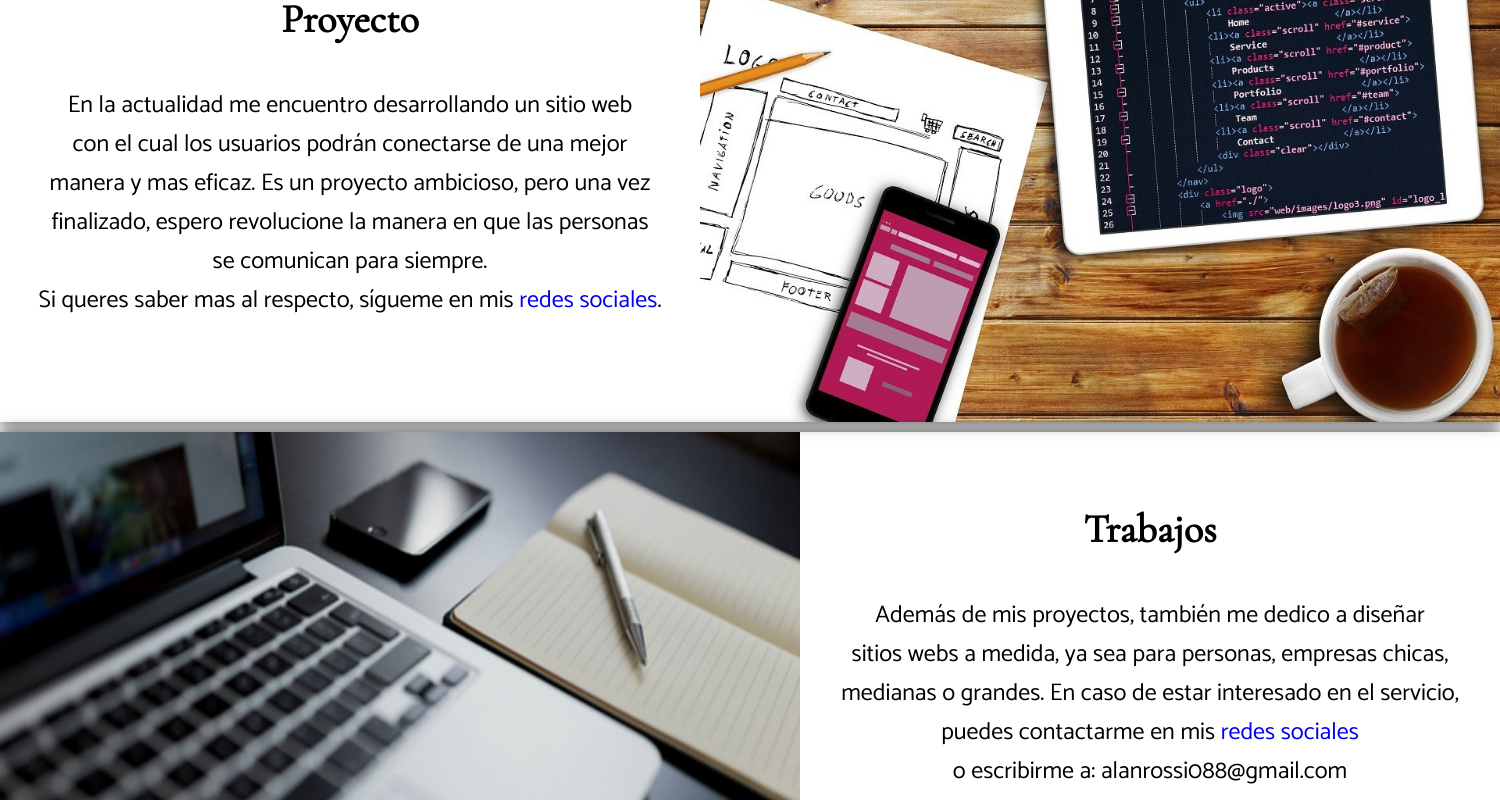
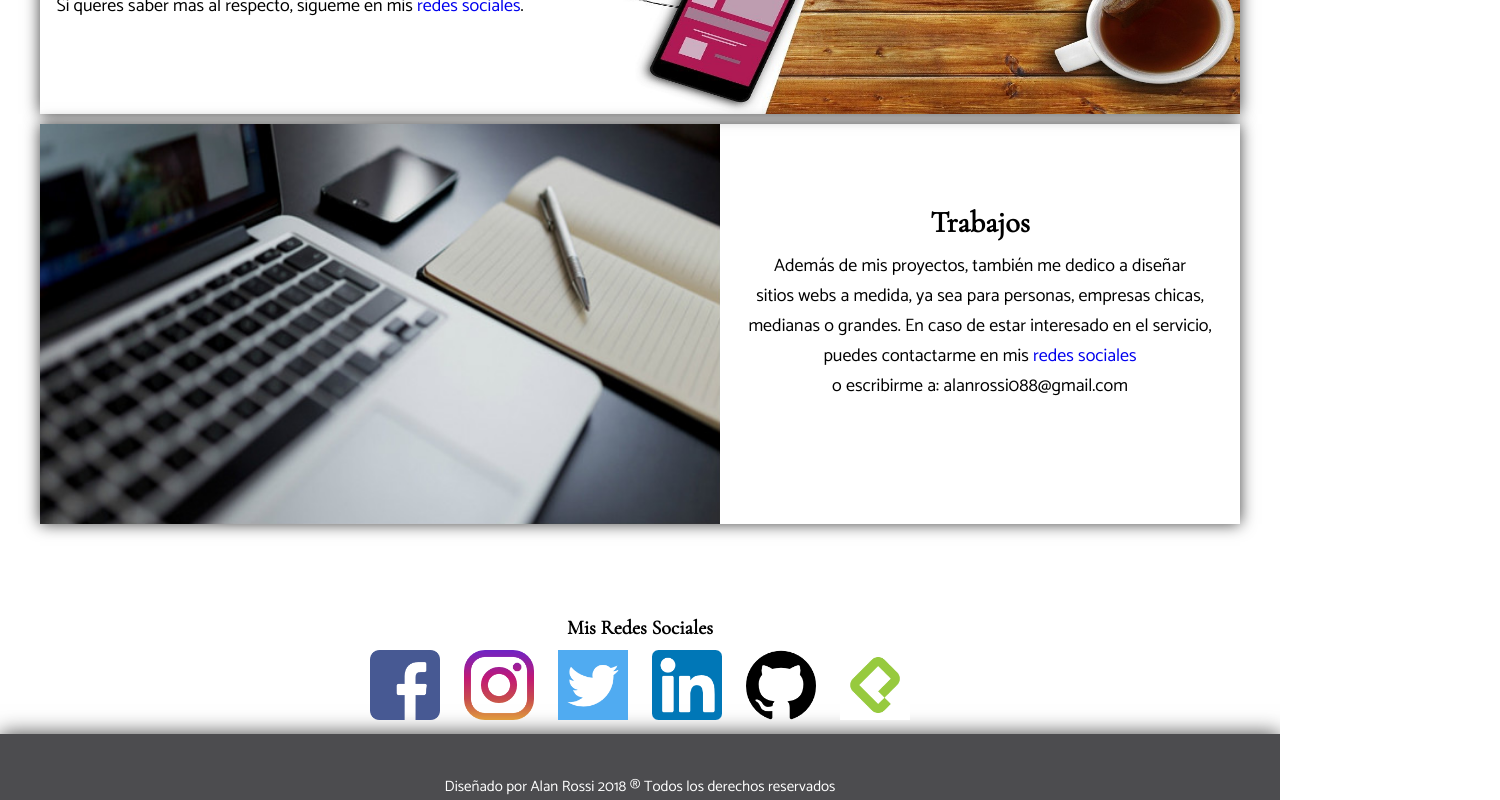
Before and after one commit to RossiAlan/Alanweb, a plain HTML site: page index.html in a window 1280 px wide. Shown: the part 1760-2560 px from the top of the page, 1500 px wide, since content can reach past the window. Drawn offline with nearby package versions, Linux system fonts and the light colour scheme; a web font is replaced by a local one.

Commit message:
correccion de errores

```diff
--- a/index.css
+++ b/index.css
@@ -15,15 +15,17 @@
 .img-header {
   padding: 0;
   margin: 0;
+  height: 80px;
+  width: 260px;
 }
 
 .anclas {
   padding: 0;
   margin: 0;
   display: flex;
-  height: 100px;
+  height: 80px;
   font-weight: 600;
-  font-size: 24px;
+  font-size: 20px;
   font-family: 'Cormorant Garamond', serif;
 }
 
@@ -41,10 +43,10 @@
   background-image: url("images/hero2.jpg");
   background-repeat: no-repeat;
   background-position: center;
-  background-size: 1500px;
+  background-size: 1200px;
   color: white;
-  font-size: 40px;
-  height: 500px;
+  font-size: 32px;
+  height: 400px;
   display: flex;
   justify-content: flex-end;
   align-items: center;
@@ -71,20 +73,20 @@
 
 .text-capa h2 {
   padding: 0;
-  margin: 30px 580px 0 580px;
-  font-size: 35px;
+  margin: 30px 450px 0 450px;
+  font-size: 28px;
   font-family: 'Cormorant Garamond', serif;
-  box-shadow: 0px 0px 15px 0px rgba(0,0,0,0.75);
-  border-radius: 5px;
+  /*box-shadow: 0px 0px 15px 0px rgba(0,0,0,0.75);*/
+  /*border-radius: 5px;*/
   text-transform: uppercase;
 }
 
 .text-capa p {
-  font-size: 24px;
+  font-size: 18px;
   font-family: 'Catamaran', sans-serif;
 }
 .text-capa h3 {
-  font-size: 30px;
+  font-size: 23px;
   font-family: 'Cormorant Garamond', serif;
   margin: 30px 0 0 0;
 }
@@ -103,7 +105,7 @@
   margin: 10px;
   padding: 0;
   justify-content: center;
-  font-size: 25px;
+  font-size: 18px;
   font-family: 'Cormorant Garamond', serif;
 }
 .diplo-container content {
@@ -121,76 +123,52 @@
   box-shadow: 0px 0px 15px 0px rgba(0,0,0,0.75);
 }
 .projects {
-  height: 500px;
+  height: 400px;
   background-image: url(images/project.jpg);
   background-repeat: no-repeat;
-  background-size: 800px;
+  background-size: 680px 400px;
   background-position: right;
-  width: 1500px;
+  object-fit: contain;
+  width: 1200px;
   margin: 10px auto;
   box-shadow: 0px 0px 15px 0px rgba(0,0,0,0.75);
 }
-.projects h1 {
-  font-size: 40px;
-  margin: 10px 10px;
-  display: inherit;
+
+.projects2 {
+  height: 400px;
+  background-image: url(images/project2.jpg);
+  background-repeat: no-repeat;
+  background-size: 680px 400px;
+  object-fit: contain;
+  display: flex;
+  justify-content: left;
+  background-position: left;
+  width: 1200px;
+  margin: 10px auto;
+  box-shadow: 0px 0px 15px 0px rgba(0,0,0,0.75);
 }
+
 .text-pro {
-  height: 500px;
-  width: 700px;
+  height: 400px;
+  width: 500px;
   justify-content: center;
   align-items: center;
   text-align: center;
   display: inline-block;
-  margin-top: 40px;
-}
-
-.projects p {
-  font-size: 25px;
-  padding: 10px;
-  text-decoration: none;
-  align-items: center;
 }
 
 .projects a {
   text-decoration: none;
 }
 
-.projects2 {
-  height: 500px;
-  background-image: url(images/project2.jpg);
-  background-repeat: no-repeat;
-  background-size: 800px 500px;
-  display: flex;
-  justify-content: left;
-  background-position: left;
-  width: 1500px;
-  margin: 10px auto;
-  box-shadow: 0px 0px 15px 0px rgba(0,0,0,0.75);
-}
-
-.projects2 h1 {
-  font-size: 40px;
-  margin: 10px 10px;
-  display: inherit;
-}
-
 .text-pro2 {
-  height: 500px;
-  width: 700px;
+  height: 400px;
+  width: 500px;
   justify-content: center;
   align-items: center;
   text-align: center;
   display: inline-block;
-  margin-top: 40px;
-  margin-left: 800px;
-}
-
-.projects2 p {
-  font-size: 25px;
-  padding: 10px;
-  text-decoration: none;
-  align-items: center;
+  margin-left: 690px;
 }
 
 .projects2 a {
@@ -198,7 +176,7 @@
 }
 
 .contact {
-  height: 300px;
+  height: 200px;
   display: flex;
   justify-content: center;
   align-items: flex-end;
@@ -208,14 +186,15 @@
   text-align: center;
   margin: 0;
   padding: 0;
+  font-size: 20px;
   font-family: 'Cormorant Garamond', serif;
 }
 
 .social-link {
-  height: 100px;
-  width: 100px;
+  height: 70px;
+  width: 70px;
   display: inline-block;
-  background-size: 100px 100px;
+  background-size: 70px 70px;
   margin: 10px;
 }
 .social-link.facebook {
@@ -238,7 +217,7 @@
 }
 
 .footer {
-  height: 100px;
+  height: 80px;
   background-color: #4c4c4f;
   display: flex;
   justify-content: center;
@@ -250,7 +229,7 @@
 .footer p {
   display: inherit;
   align-items: flex-end;
-  font-size: 18px;
+  font-size: 15px;
   color: white;
   font-family: 'Catamaran', sans-serif;
 }
@@ -259,7 +238,7 @@
   display: inherit;
   align-items: inherit;
   justify-content: inherit;
-  width: 1500px;
+  width: 1200px;
   height: inherit;
   margin: 0 auto;
   background-color: inherit;
@@ -277,25 +256,37 @@
   font-family: 'Cormorant Garamond', serif;
 }
 
-.projects h2 {
-  font-family: 'Cormorant Garamond', serif;
-  font-size: 40px;
-}
 
 .projects p {
   font-family: 'Catamaran', sans-serif;
-  font-size: 24px;
+  font-size: 18px;
+  padding: 10px;
+  margin-top: 0;
+  text-decoration: none;
+  align-items: center;
+}
+.projects2 p {
+  font-size: 18px;
+  padding: 10px;
+  margin-top: 0;
+  text-decoration: none;
+  align-items: center;
+  font-family: 'Catamaran', sans-serif;
 }
 
+.projects h2 {
+  font-family: 'Cormorant Garamond', serif;
+  font-size: 30px;
+  margin-top: 80px;
+  margin-bottom: 0;
+}
 .projects2 h2 {
   font-family: 'Cormorant Garamond', serif;
-  font-size: 40px;
+  font-size: 30px;
+  margin-top: 80px;
+  margin-bottom: 0;
 }
 
-.projects2 p {
-  font-family: 'Catamaran', sans-serif;
-  font-size: 24px;
-}
 
 
 /* FUENTES
--- a/index.html
+++ b/index.html
@@ -51,7 +51,7 @@
                   <img class="diplomas" src="images/diplomas/jsdiploma.png">
               </content>
               <content>
-                <h3>Diploma de Curso Avanzado <br>de Git y GitHub</h3>
+                <h3>Diploma de Curso Avanzado de Git y GitHub</h3>
                   <img class="diplomas" src="images/diplomas/git.png">
               </content>
             </div>
```
